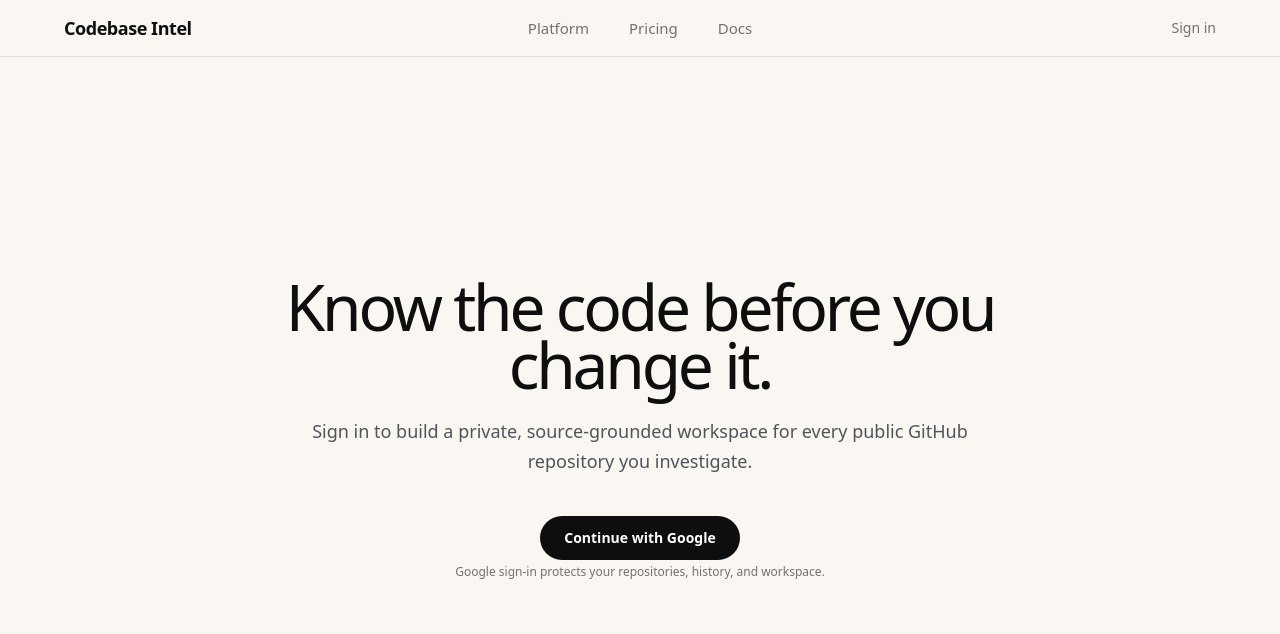
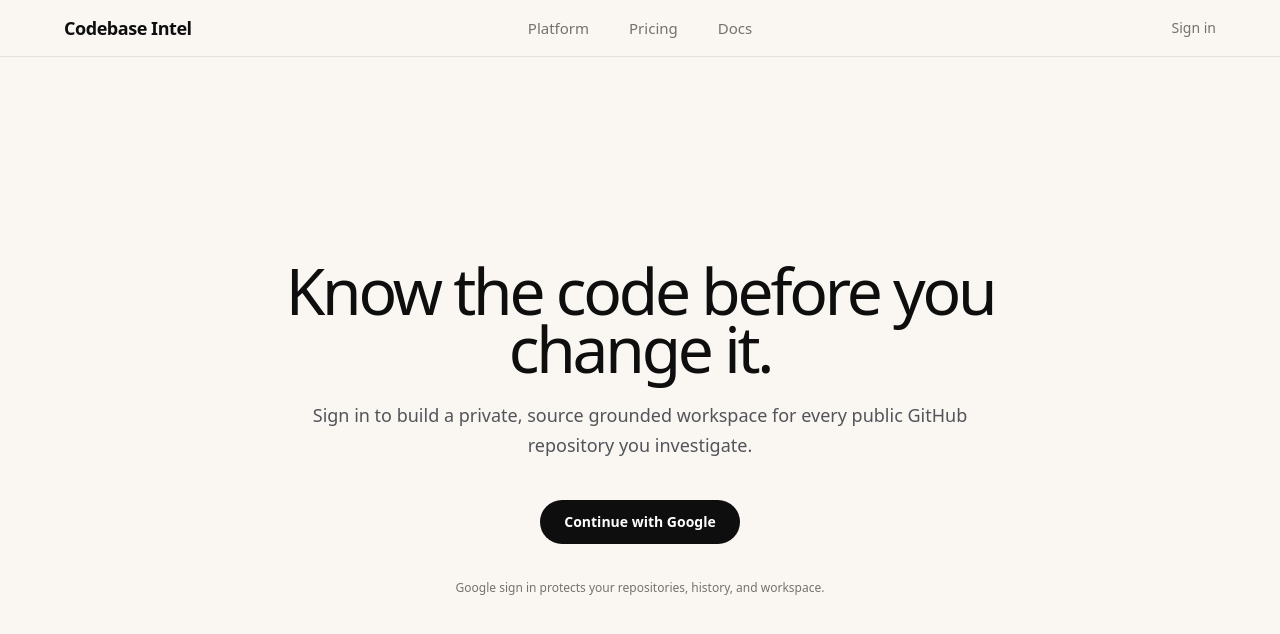
Before and after one commit to ayushman46/codebase_rag, a React (Vite) app in the folder frontend/: page / in a window 1280 px wide. Shown: the top 634 px of the page. Built offline with nearby package versions, Linux system fonts and the light colour scheme; no server answers.

Commit message:
ui: refine landing page spacing

```diff
--- a/frontend/src/pages/LandingPage.jsx
+++ b/frontend/src/pages/LandingPage.jsx
@@ -1,4 +1,3 @@
-import { ArrowRight } from 'lucide-react';
 import { Link } from 'react-router-dom';
 import GoogleSignInButton from '../components/GoogleSignInButton';
 import useStore from '../store/useStore';
@@ -12,18 +11,18 @@ const LandingPage = () => {
         <div className="space-y-6">
           <h1 className="heading-display landing-title text-ink-black">Know the code before you change it.</h1>
           <p className="mx-auto max-w-2xl text-lg leading-relaxed text-pewter">
-              Sign in to build a private, source-grounded workspace for every public GitHub repository you investigate.
+            Sign in to build a private, source grounded workspace for every public GitHub repository you investigate.
           </p>
         </div>
 
         {user ? (
-          <Link to="/app" className="mt-8 inline-flex items-center gap-2 px-6 py-3 pill-button text-sm sm:mt-10">
-            Open your workspace <ArrowRight className="h-4 w-4" />
+          <Link to="/app" className="mt-8 inline-flex items-center gap-2 px-6 py-5 pill-button text-sm sm:mt-10">
+            Open your workspace
           </Link>
         ) : (
-          <div className="mt-8 flex w-full max-w-lg flex-col items-center space-y-4 sm:mt-10">
+          <div className="mt-8 flex w-full max-w-lg flex-col items-center space-y-9 sm:mt-10">
             <GoogleSignInButton className="px-6 py-3" />
-            <p className="text-xs text-warm-gray">Google sign-in protects your repositories, history, and workspace.</p>
+            <p className="text-xs text-warm-gray">Google sign in protects your repositories, history, and workspace.</p>
             {authError && (
               <div className="w-full rounded-2xl border border-red-200 bg-red-50 px-4 py-3 text-left text-sm text-red-700" role="alert">
                 <div className="flex items-start justify-between gap-4">
```
